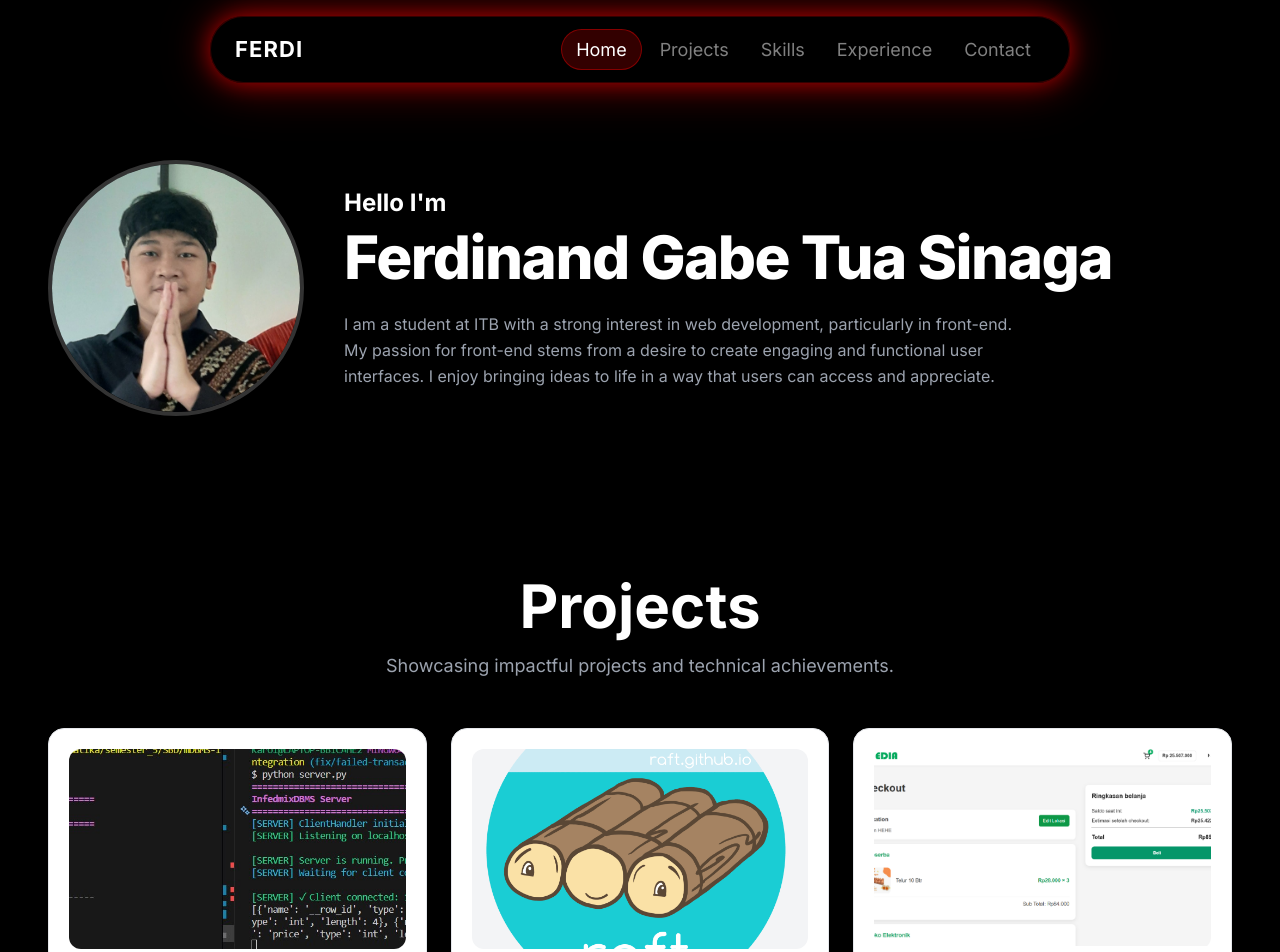
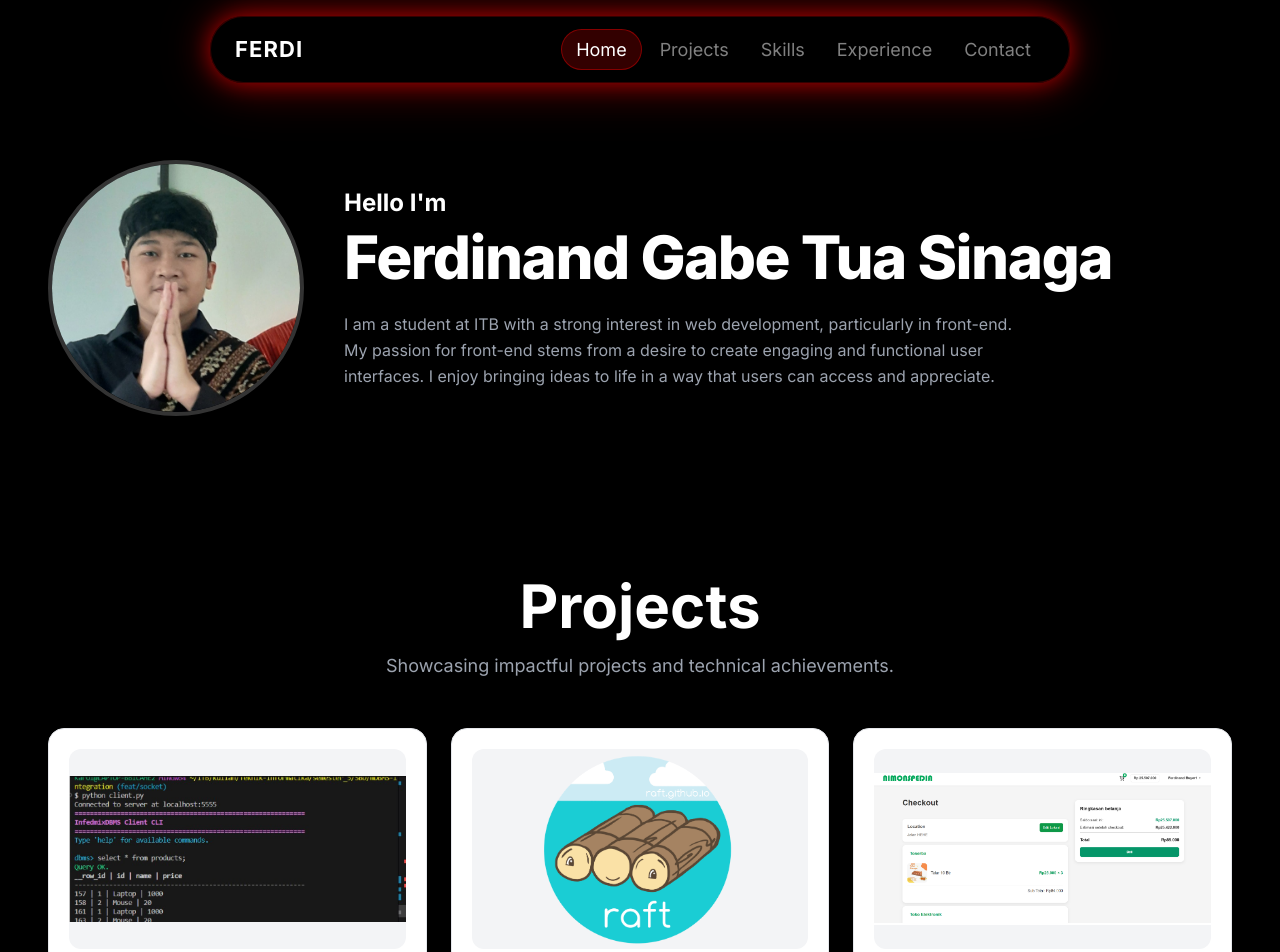
Before and after one commit to Ferdinand18780/PORTO-Ferdi, a Next.js app: page / in a window 1280 px wide. Shown: the top 952 px of the page. Built offline with nearby package versions, Linux system fonts and the light colour scheme.

Commit message:
Fix: img

```diff
--- a/src/app/component/card.tsx
+++ b/src/app/component/card.tsx
@@ -13,7 +13,7 @@ const ProjectCard = ({ title, description, image, tags, repoUrl }: ProjectCardPr
         <img
           src={image}
           alt={title}
-          className="w-full h-full object-cover transition-transform duration-500 hover:scale-105"
+          className="w-full h-full object-contain transition-transform duration-500 hover:scale-105"
         />
       </div>
 
--- a/src/app/page.tsx
+++ b/src/app/page.tsx
@@ -9,7 +9,7 @@ const projects = [
     title: "Distributed Database Engine",
     description:
       "Custom relational database built from scratch with a team of 20. Handled the Storage Engine layer for binary file I/O and page management.",
-    image: "/project/dbms.jpeg",
+    image: "/project/dbms.png",
     tags: ["Database", "Storage Engine", "Transactions"],
     repoUrl: "https://github.com/InfedmixDBMS/",
   },
@@ -73,7 +73,7 @@ export default function Home() {
               />
             </div>
             <div className="text-center md:text-left">
-              <div className="text-white font-bold text-2xl mb-2">Hello I'm</div>
+              <div className="text-white font-bold text-2xl mb-2">Hello I&apos;m</div>
               <div className="text-5xl md:text-6xl font-extrabold mb-6 tracking-tight text-white">
                 Ferdinand Gabe Tua Sinaga
               </div>
```
Also changed, not shown: public/project/dbms.jpeg (deleted), public/project/dbms.png (added).
